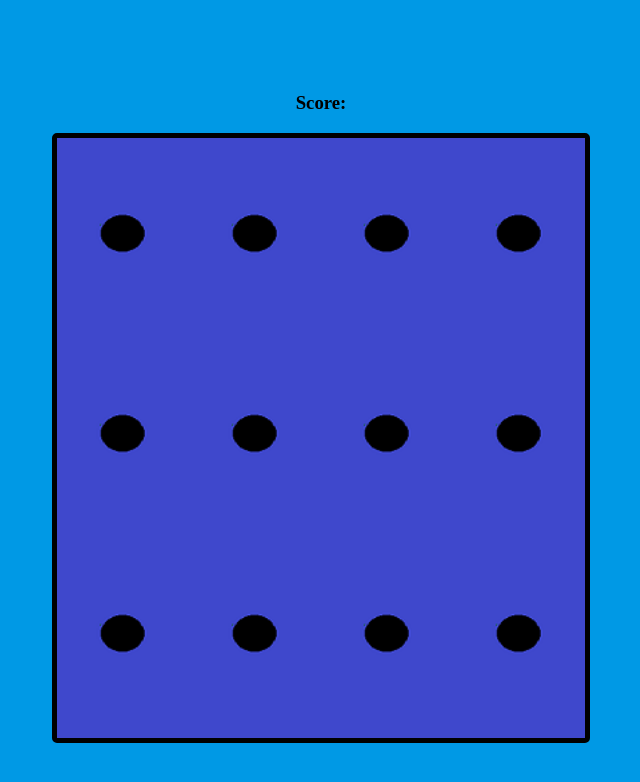
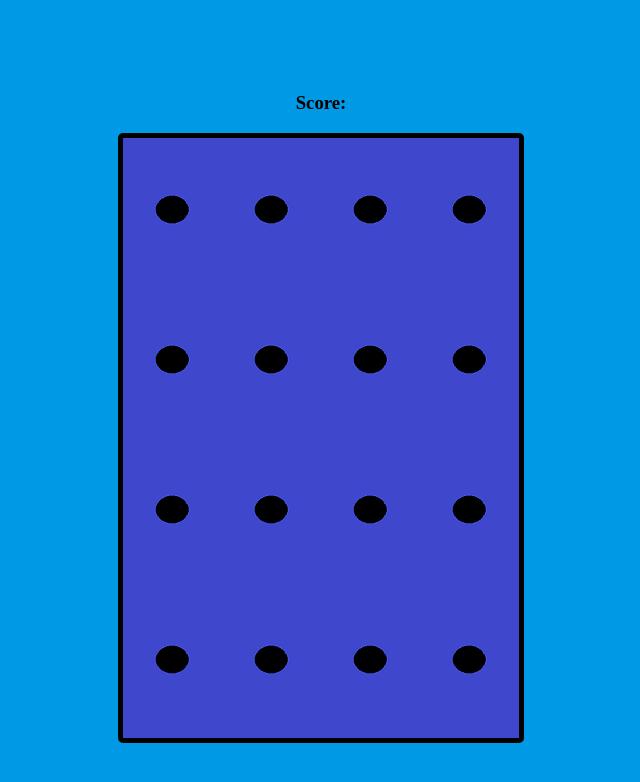
Before and after one commit to alecodigo/MemoryGame, a plain HTML site: page index.html in a window 768 px wide. Shown: the whole page, without its empty margins (63-703 px from the left). Drawn offline with Linux system fonts and the light colour scheme.

Commit message:
se modifican los media queries y los estilos ahora el grid se ajusta con fr

```diff
--- a/static/css/style.css
+++ b/static/css/style.css
@@ -12,9 +12,22 @@ body {
 @media  (min-width:320px) and (max-width:480px) {
     .grid {
         display: grid;
-        grid-template-columns: repeat(3, 66px);
-        grid-template-rows: repeat(2, 100px);
-        grid-gap: 0;
+        grid-template-columns: repeat(4, 1fr);
+        grid-template-rows: repeat(4, 1fr);
+        border: 5px solid black;
+        border-radius: 5px;
+    }
+
+    img {
+        width: 46px;
+    }
+}
+
+@media  (min-width:480px) and (max-width:768px) {
+    .grid {
+        display: grid;
+        grid-template-columns: repeat(4, 66px);
+        grid-template-rows: repeat(4, 100px);
         border: 5px solid black;
         border-radius: 5px;
     }
@@ -24,27 +37,26 @@ body {
     }
 }
 
-@media  (min-width:480px) and (max-width:768px) {
+@media (min-width:768px) {
     .grid {
         display: grid;
-        grid-template-columns: repeat(3, 100px);
-        grid-template-rows: repeat(4, 150px);
+        grid-template-columns: repeat(4, 1fr);
+        grid-template-rows: repeat(4, 1fr);
         grid-gap: 0;
         border: 5px solid black;
         border-radius: 5px;
     }
 
     img {
-        width: 100px;
+        width: 99px;
     }
 }
 
-@media (min-width:768px) and (max-width:1024px) {
+@media screen (min-width:1024px) {
     .grid {
         display: grid;
-        grid-template-columns: repeat(4, 132px);
-        grid-template-rows: repeat(3, 200px);
-        grid-gap: 0;
+        grid-template-columns: repeat(4, 1fr);
+        grid-template-rows: repeat(4, 1fr);
         border: 5px solid black;
         border-radius: 5px;
     }
@@ -53,19 +65,3 @@ body {
         width: 132px;
     }
 }
-
-@media screen (max-width:1024px) {
-    .grid {
-        display: grid;
-        grid-template-columns: repeat(4, 132px);
-        grid-template-rows: repeat(3, 200px);
-        grid-gap: 0;
-        max-width:528px;
-        border: 5px solid black;
-        border-radius: 5px;
-    }
-
-    img {
-        width: 132px;
-    }
-}
--- a/static/js/index.js
+++ b/static/js/index.js
@@ -27,14 +27,14 @@ document.addEventListener("DOMContentLoaded", function(event) {
             name: 'unicornio',
             img: 'static/img/unicornio.png'
         },
-        // {
-        //     name: 'barquilla',
-        //     img: 'static/img/barquilla.png'
-        // },
-        // {
-        //     name: 'pizza',
-        //     img: 'static/img/pizza.png'
-        // },
+        {
+            name: 'barquilla',
+            img: 'static/img/barquilla.png'
+        },
+        {
+            name: 'pizza',
+            img: 'static/img/pizza.png'
+        },
         {
             name: 'arbolito',
             img: 'static/img/arbolito.png'
@@ -59,14 +59,14 @@ document.addEventListener("DOMContentLoaded", function(event) {
             name: 'unicornio',
             img: 'static/img/unicornio.png'
         },
-        // {
-        //     name: 'barquilla',
-        //     img: 'static/img/barquilla.png'
-        // },
-        // {
-        //     name: 'pizza',
-        //     img: 'static/img/pizza.png'
-        // },
+        {
+            name: 'barquilla',
+            img: 'static/img/barquilla.png'
+        },
+        {
+            name: 'pizza',
+            img: 'static/img/pizza.png'
+        },
 
     ]
 
```
